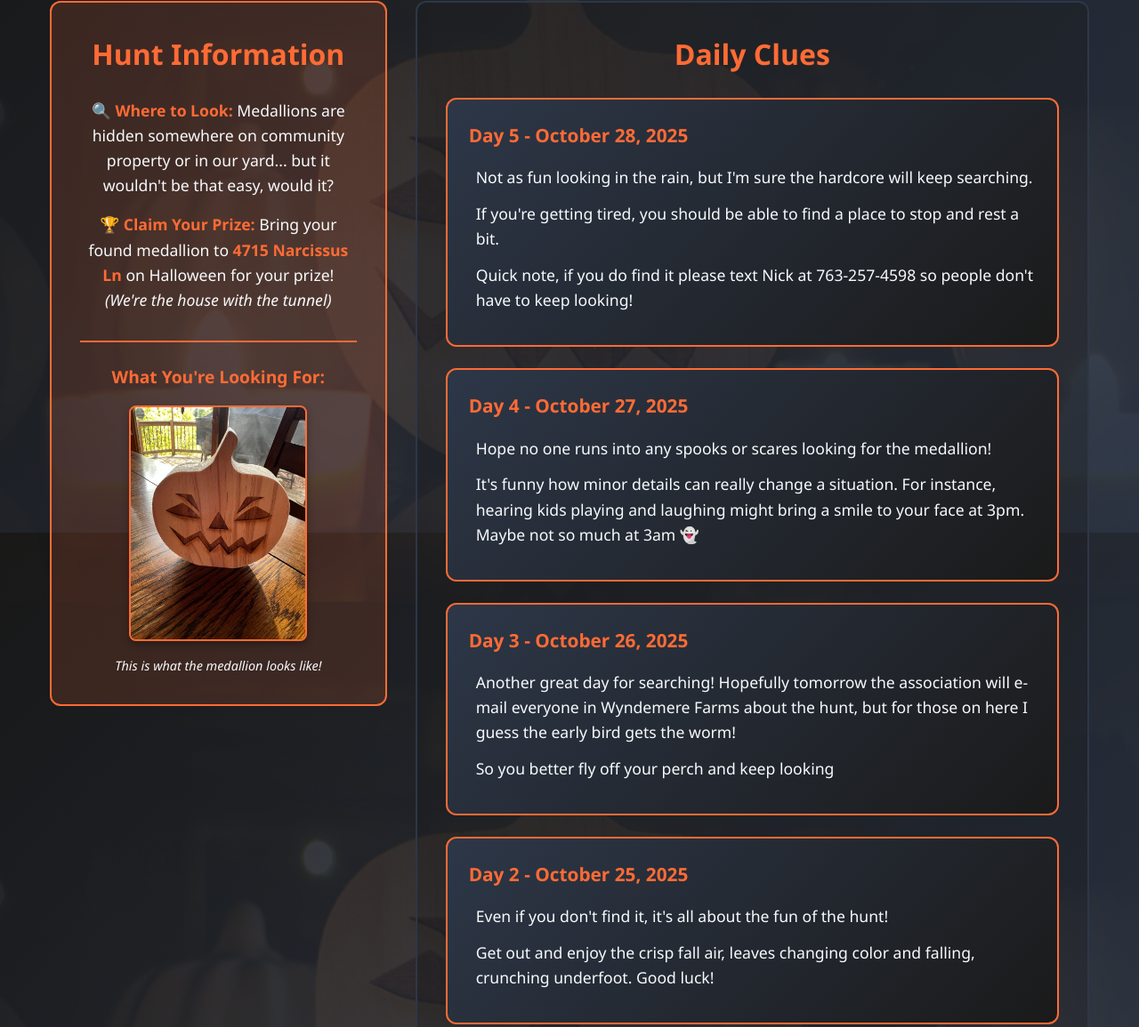
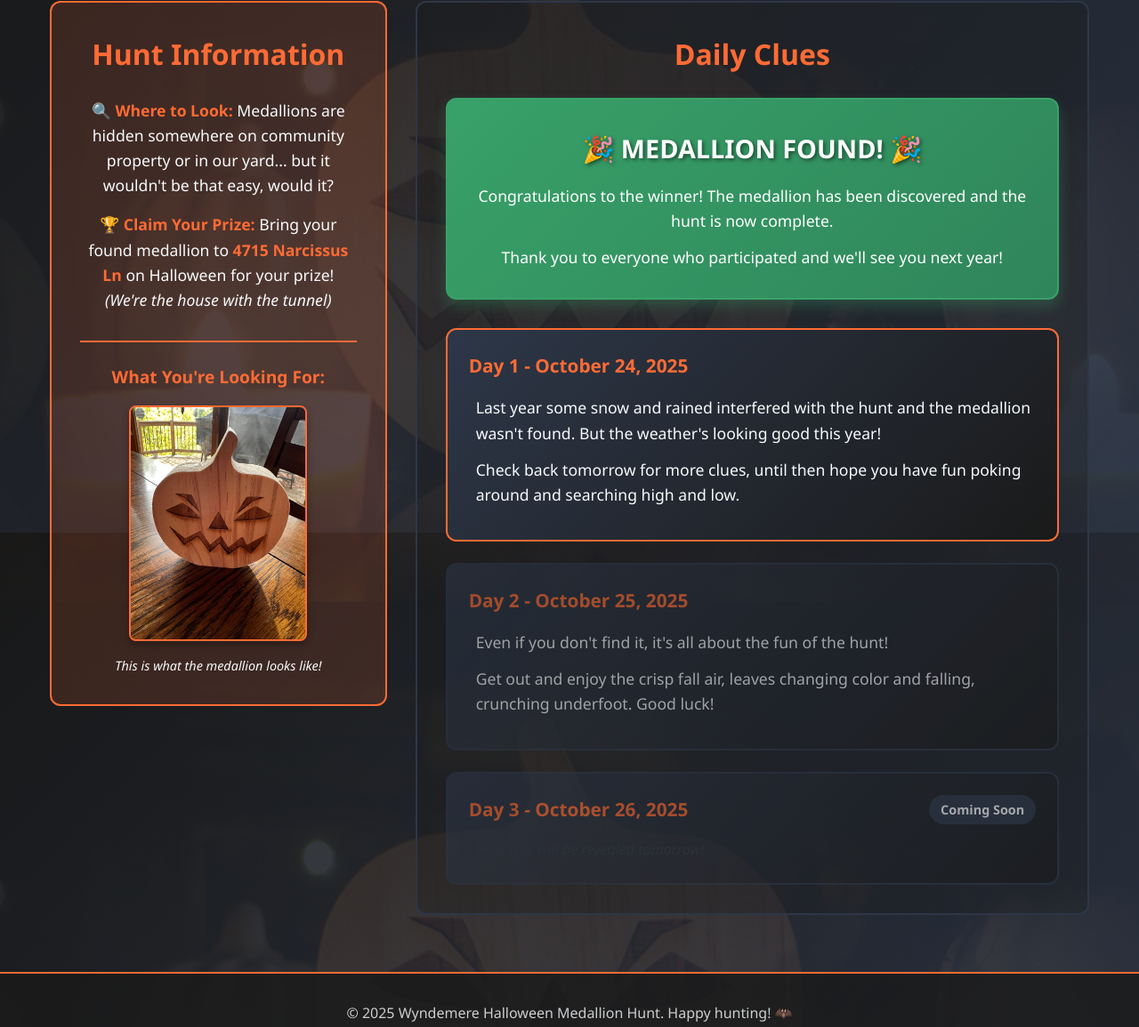
Before and after one commit to bignickolson/wyndemerehalloween, a plain HTML site: page index.html in a window 1280 px wide. Shown: the part 201-1356 px from the top of the page at 89% size. Drawn offline with Linux system fonts and the light colour scheme; a web font is replaced by a local one.

Commit message:
add winner announcement

```diff
--- a/index.html
+++ b/index.html
@@ -33,51 +33,15 @@
 
             <section class="clues-container">
                 <h2>Daily Clues</h2>
-                <div class="clues-list">
 
-                <div class="clue-card available">
-                    <div class="clue-header">
-                        <h3>Day 5 - October 28, 2025</h3>
-                    </div>
-                    <div class="clue-content">
-                        <p class="clue-text">Not as fun looking in the rain, but I'm sure the hardcore will keep searching.</p>
-                        <p class="clue-text">If you're getting tired, you should be able to find a place to stop and rest a bit.</p>
-                        <p class="clue-text">Quick note, if you do find it please text Nick at 763-257-4598 so people don't have to keep looking!</p>
-                    </div>
+                <!-- Medallion Found Announcement -->
+                <div class="medallion-found-announcement">
+                    <h3>🎉 MEDALLION FOUND! 🎉</h3>
+                    <p>Congratulations to the winner! The medallion has been discovered and the hunt is now complete.</p>
+                    <p>Thank you to everyone who participated and we'll see you next year!</p>
                 </div>
 
-                <div class="clue-card available">
-                    <div class="clue-header">
-                        <h3>Day 4 - October 27, 2025</h3>
-                    </div>
-                    <div class="clue-content">
-                        <p class="clue-text">Hope no one runs into any spooks or scares looking for the medallion!</p>
-                        <p class="clue-text">It's funny how minor details can really change a situation. For instance, hearing kids playing and laughing might bring a smile to your face at 3pm.  Maybe not so much at 3am 👻</p>
-                    </div>
-                </div>
-
-                <!-- Day 3 Clue - Coming Soon (uncomment when ready) -->
-                <div class="clue-card available">
-                    <div class="clue-header">
-                        <h3>Day 3 - October 26, 2025</h3>
-                    </div>
-                    <div class="clue-content">
-                        <p class="clue-text">Another great day for searching! Hopefully tomorrow the association will e-mail everyone in Wyndemere Farms about the hunt, but for those on here
-                        I guess the early bird gets the worm!</p>
-                        <p class="clue-text">So you better fly off your perch and keep looking</p>
-                    </div>
-                </div>
-
-                <!-- Day 2 Clue - Coming Soon (uncomment when ready) -->
-                <div class="clue-card available">
-                    <div class="clue-header">
-                        <h3>Day 2 - October 25, 2025</h3>
-                    </div>
-                    <div class="clue-content">
-                        <p class="clue-text">Even if you don't find it, it's all about the fun of the hunt! </p>
-                        <p class="clue-text">Get out and enjoy the crisp fall air, leaves changing color and falling, crunching underfoot.  Good luck! </p>
-                    </div>
-                </div>
+                <div class="clues-list">
 
                 <!-- Day 1 Clue - Available Now -->
                 <div class="clue-card available">
@@ -91,8 +55,28 @@
                     </div>
                 </div>
 
+                <!-- Day 2 Clue - Coming Soon (uncomment when ready) -->
+                <div class="clue-card upcoming">
+                    <div class="clue-header">
+                        <h3>Day 2 - October 25, 2025</h3>
+                    </div>
+                    <div class="clue-content">
+                        <p class="clue-text">Even if you don't find it, it's all about the fun of the hunt! </p>
+                        <p class="clue-text">Get out and enjoy the crisp fall air, leaves changing color and falling, crunching underfoot.  Good luck! </p>
+                    </div>
+                </div>
 
 
+                <!-- Day 3 Clue - Coming Soon (uncomment when ready) -->
+                <div class="clue-card upcoming">
+                    <div class="clue-header">
+                        <h3>Day 3 - October 26, 2025</h3>
+                        <span class="clue-status upcoming">Coming Soon</span>
+                    </div>
+                    <div class="clue-content">
+                        <p class="upcoming-text">Next clue will be revealed tomorrow!</p>
+                    </div>
+                </div>
 
                 </div>
             </section>
--- a/styles.css
+++ b/styles.css
@@ -150,6 +150,34 @@ h2 {
     border: 2px solid var(--halloween-gray);
 }
 
+.medallion-found-announcement {
+    background: linear-gradient(135deg, var(--halloween-green) 0%, #2f855a 100%);
+    padding: 2rem;
+    border-radius: 12px;
+    border: 2px solid var(--halloween-green);
+    text-align: center;
+    margin-bottom: 2rem;
+    box-shadow: 0 8px 16px rgba(56, 161, 105, 0.3);
+}
+
+.medallion-found-announcement h3 {
+    color: white;
+    font-size: 1.8rem;
+    margin-bottom: 1rem;
+    text-shadow: 2px 2px 4px rgba(0, 0, 0, 0.5);
+}
+
+.medallion-found-announcement p {
+    color: white;
+    font-size: 1.1rem;
+    margin-bottom: 0.8rem;
+    font-weight: 500;
+}
+
+.medallion-found-announcement p:last-child {
+    margin-bottom: 0;
+}
+
 .clues-list {
     display: grid;
     gap: 1.5rem;
```
